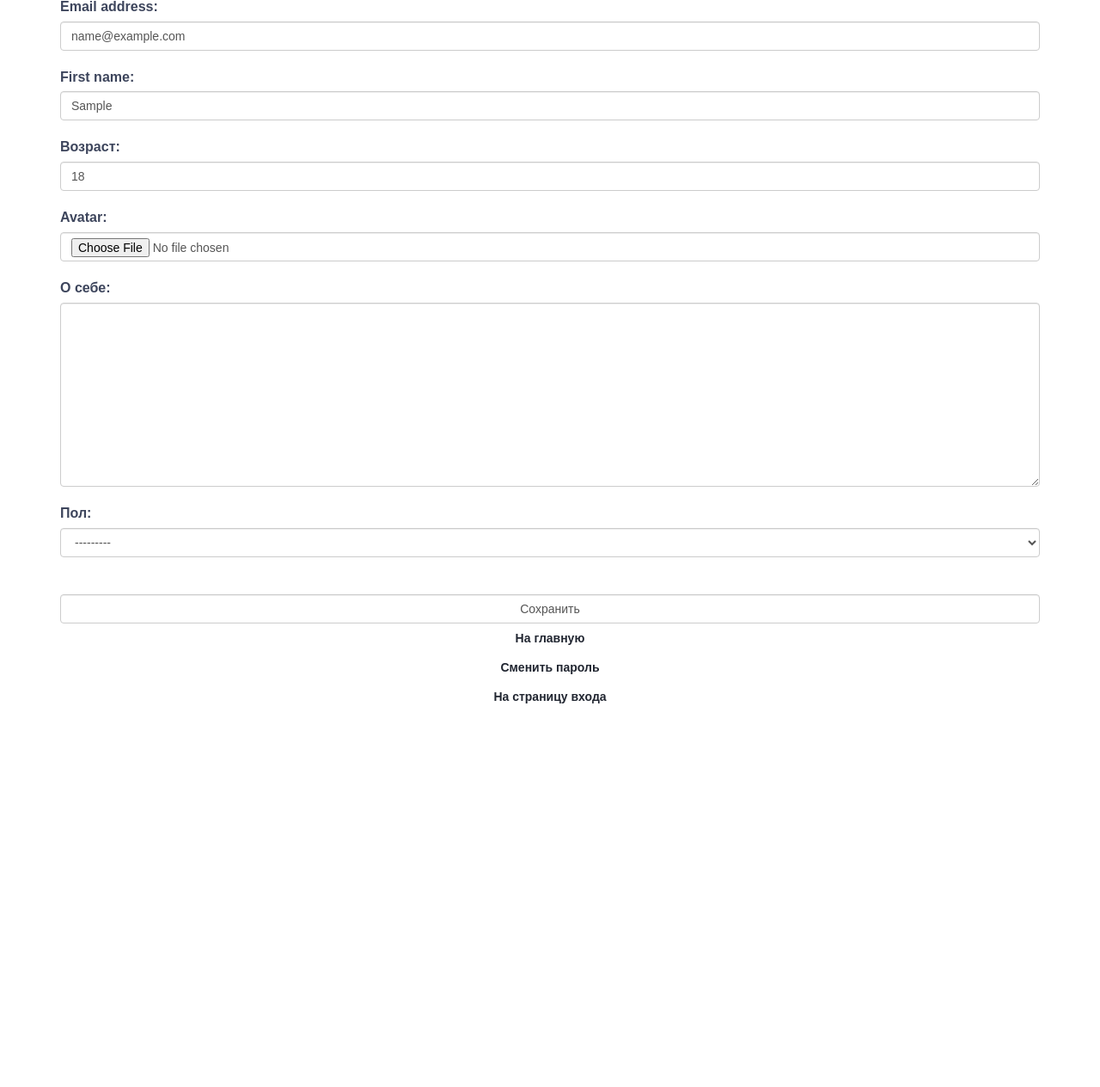
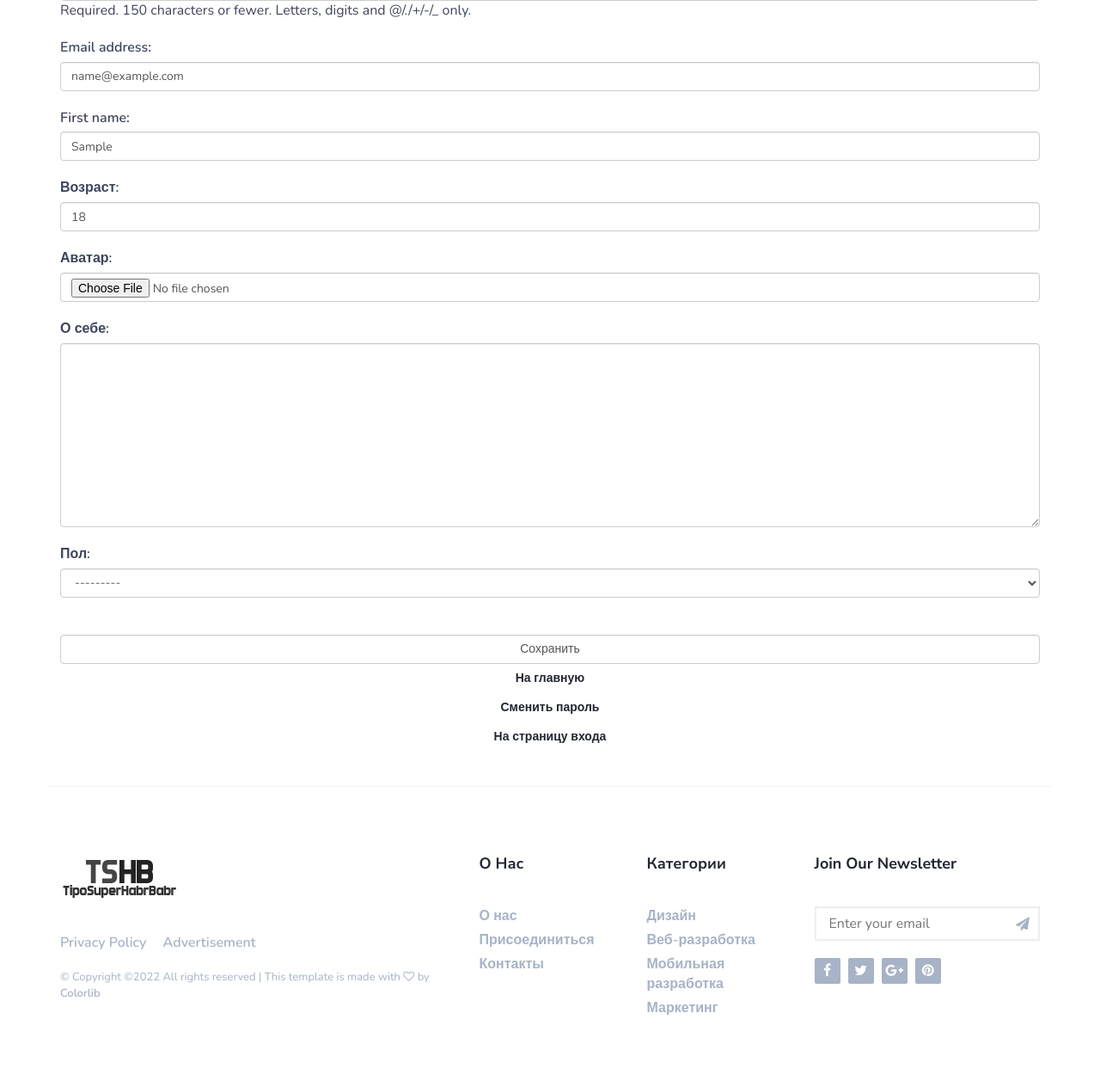
Before and after one commit to TipoSuperHabrBabr/TSHB, a Django app: page /auth/edit/ in a window 1280 px wide. Shown: the part 471-1735 px from the top of the page at 86% size. Before the commit the page ends 1289 px from the top, so only its background shows below. Run offline with Django 4.2, Linux system fonts and the light colour scheme; the visitor is signed in with stand-in values (Sample User, id 1); data comes from the database, SQL or seed files in the repository; some libraries are stand-ins or nearby versions.

Commit message:
frontend LK

```diff
--- a/backend/authapp/models.py
+++ b/backend/authapp/models.py
@@ -10,7 +10,7 @@
         (MALE, 'М'),
         (FEMALE, 'Ж'),
     )
-    avatar = models.ImageField(upload_to='users_avatars', blank=True)
+    avatar = models.ImageField(upload_to='users_avatars', blank=True, verbose_name='Аватар')
     age = models.PositiveSmallIntegerField(verbose_name='Возраст', default=18)
     is_active = models.BooleanField(verbose_name='активность', default=True)
     gender = models.CharField(max_length=1, choices=GENDER_CHOICES, blank=True, verbose_name='Пол')
--- a/backend/authapp/templates/authapp/base.html
+++ b/backend/authapp/templates/authapp/base.html
@@ -1,33 +1,132 @@
 <!DOCTYPE html>
 {% load static %}
-<html>
+<html lang="en">
 <head>
-	<meta charset="utf-8">
-	<title>
+    <meta charset="utf-8">
+    <meta http-equiv="X-UA-Compatible" content="IE=edge">
+    <meta name="viewport" content="width=device-width, initial-scale=1">
+    <!-- The above 3 meta tags *must* come first in the head; any other head content must come *after* these tags -->
+    <title>
         {% block title %}
-            {{ title|title }}
+        {{ title|title }}
         {% endblock %}
     </title>
+
     {% block css %}
-        <link rel="stylesheet" type="text/css" href="{% static 'css/bootstrap.min.css' %}">
-        <link rel="stylesheet" type="text/css" href="{% static 'css/style.css' %}">
-        <link rel="stylesheet" href="{% static 'fonts/font-awesome/css/font-awesome.css' %}">
+    <!-- Google font -->
+    <link href="https://fonts.googleapis.com/css?family=Nunito+Sans:700%7CNunito:300,600" rel="stylesheet">
+
+    <!-- Bootstrap -->
+    <link type="text/css" rel="stylesheet" href="{% static 'css/bootstrap.min.css' %}"/>
+
+    <!-- Font Awesome Icon -->
+    <link rel="stylesheet" href="{% static 'css/font-awesome.min.css' %}">
+
+    <!-- Custom stlylesheet -->
+    <link type="text/css" rel="stylesheet" href="{% static 'css/style.css' %}"/>
     {% endblock %}
     {% block js %}
-
+    <!-- HTML5 shim and Respond.js for IE8 support of HTML5 elements and media queries -->
+    <!-- WARNING: Respond.js doesn't work if you view the page via file:// -->
+    <!--[if lt IE 9]>
+    <script src="https://oss.maxcdn.com/html5shiv/3.7.3/html5shiv.min.js"></script>
+    <script src="https://oss.maxcdn.com/respond/1.4.2/respond.min.js"></script>
+    <![endif]-->
     {% endblock %}
 </head>
 <body>
-	<div class="container">
-        <div class="login">
-            <div class="h2 text-center head">
-                Вход в систему
+{% block Header %}
+
+{% include 'blogapp/includes/inc_menu.html' %}
+
+<!-- /Header -->
+{% endblock %}
+{% block content %}
+
+{% endblock %}
+{%block footer %}
+<!-- Footer -->
+<footer id="footer">
+    <!-- container -->
+    <div class="container">
+        <!-- row -->
+        <div class="row">
+            <div class="col-md-5">
+                <div class="footer-widget">
+                    <div class="footer-logo">
+                        <a href="index.html" class="logo"><img src="{% static 'img/logo.png' %}" alt=""></a>
+                    </div>
+                    <ul class="footer-nav">
+                        <li><a href="#">Privacy Policy</a></li>
+                        <li><a href="#">Advertisement</a></li>
+                    </ul>
+                    <div class="footer-copyright">
+								<span>&copy;
+                                    <!-- Link back to Colorlib can't be removed. Template is licensed under CC BY 3.0. -->
+Copyright &copy;<script>document.write(new Date().getFullYear());</script> All rights reserved | This template is made with <i
+                                            class="fa fa-heart-o" aria-hidden="true"></i> by <a
+                                            href="https://colorlib.com" target="_blank">Colorlib</a>
+                                    <!-- Link back to Colorlib can't be removed. Template is licensed under CC BY 3.0. --></span>
+                    </div>
+                </div>
             </div>
 
-            {% block content %}
+            <div class="col-md-4">
+                <div class="row">
+                    <div class="col-md-6">
+                        <div class="footer-widget">
+                            <h3 class="footer-title">О нас</h3>
+                            <ul class="footer-links">
+                                <li><a href="about.html">О нас</a></li>
+                                <li><a href="#">Присоединиться</a></li>
+                                <li><a href="contact.html">Контакты</a></li>
+                            </ul>
+                        </div>
+                    </div>
+                    <div class="col-md-6">
+                        <div class="footer-widget">
+                            <h3 class="footer-title">Категории</h3>
+                            <ul class="footer-links">
+                                <li><a href="category.html">Дизайн</a></li>
+                                <li><a href="category.html">Веб-разработка</a></li>
+                                <li><a href="category.html">Мобильная разработка</a></li>
+                                <li><a href="category.html">Маркетинг</a></li>
+                            </ul>
+                        </div>
+                    </div>
+                </div>
+            </div>
 
-            {% endblock %}
+            <div class="col-md-3">
+                <div class="footer-widget">
+                    <h3 class="footer-title">Join our Newsletter</h3>
+                    <div class="footer-newsletter">
+                        <form>
+                            <input class="input" type="email" name="newsletter" placeholder="Enter your email">
+                            <button class="newsletter-btn"><i class="fa fa-paper-plane"></i></button>
+                        </form>
+                    </div>
+                    <ul class="footer-social">
+                        <li><a href="#"><i class="fa fa-facebook"></i></a></li>
+                        <li><a href="#"><i class="fa fa-twitter"></i></a></li>
+                        <li><a href="#"><i class="fa fa-google-plus"></i></a></li>
+                        <li><a href="#"><i class="fa fa-pinterest"></i></a></li>
+                    </ul>
+                </div>
+            </div>
+
         </div>
-	</div>
+        <!-- /row -->
+    </div>
+    <!-- /container -->
+</footer>
+<!-- /Footer -->
+{% endblock %}
+{% block plugins %}
+<!-- jQuery Plugins -->
+<script src="{% static 'js/jquery.min.js' %}"></script>
+<script src="{% static 'js/bootstrap.min.js' %}"></script>
+<script src="{% static 'js/main.js' %}"></script>
+{% endblock %}
 </body>
 </html>
--- a/backend/authapp/templates/authapp/edit.html
+++ b/backend/authapp/templates/authapp/edit.html
@@ -3,13 +3,17 @@
 
 
 {% block content %}
-    <div class="my">
-    <img src="/media/{{ user.avatar }}">
-    </div>
+<div class="section">
+    <!-- container -->
+    <div class="container">
+        <div class="row">
+            <div class="box">
+            <img src="/media/{{ user.avatar|default:'users_avatars/default.jpg' }}">
+            </div>
+        </div>
     <form class="form-horizontal" action="{% url 'auth:edit' %}" method="post" enctype="multipart/form-data">
         {% csrf_token %}
         {{ edit_form.as_p }}
-        {{ profile_form.as_p }}
         <br>
         <input class="form-control" type="submit" value="Сохранить">
     </form>
@@ -28,4 +32,6 @@
            На страницу входа
         </a>
     </button>
+    </div>
+</div>
 {% endblock %}
--- a/backend/authapp/templates/authapp/register.html
+++ b/backend/authapp/templates/authapp/register.html
@@ -3,6 +3,9 @@
 
 
 {% block content %}
+<div class="section">
+    <!-- container -->
+    <div class="container">
     <form class="form-horizontal" action="{% url 'auth:register' %}" method="post" enctype="multipart/form-data">
         {% csrf_token %}
         {{ form.as_p }}
@@ -14,4 +17,6 @@
            Вход
         </a>
     </button>
+    </div>
+</div>
 {% endblock %}
--- a/backend/authapp/urls.py
+++ b/backend/authapp/urls.py
@@ -1,6 +1,6 @@
 from django.urls import path
 from authapp import views as authapp
-from django.contrib.auth import views as djviews
+
 app_name = 'authapp'
 
 urlpatterns = [
@@ -10,4 +10,5 @@
     path('edit/', authapp.edit, name='edit'),
     path('password_change/', authapp.password_change, name='password_change'),
     path('password_change/done/',authapp.password_change_done, name="change_password_done"),
+    path('read/<int:pk>/', authapp.UserDetailView.as_view(), name='user_read'),
 ]
--- a/backend/authapp/views.py
+++ b/backend/authapp/views.py
@@ -1,10 +1,11 @@
 from django.contrib import auth
 from django.http import HttpResponseRedirect
-from django.shortcuts import render, resolve_url
+from django.shortcuts import render, resolve_url, get_object_or_404
 from django.template.response import TemplateResponse
 from django.urls import reverse
 from django.contrib.auth.forms import PasswordChangeForm
 from django.contrib.auth import update_session_auth_hash
+from django.views.generic import DetailView
 
 from authapp.forms import BlogUserLoginForm, BlogUserRegisterForm, BlogUserEditForm
 from authapp.models import BlogUser
@@ -105,14 +106,15 @@
 
 
 def edit(request):
+    user = BlogUser.objects.get(pk=request.user.pk)
     if request.method == 'POST':
         edit_form = BlogUserEditForm(request.POST, request.FILES, instance=request.user)
         if edit_form.is_valid():
             edit_form.save()
-            return HttpResponseRedirect(reverse('auth:edit'))
+            return HttpResponseRedirect(reverse('auth:user_read', args=[user.pk]))
     else:
         edit_form = BlogUserEditForm(instance=request.user)
-        user = BlogUser.objects.get(pk=request.user.pk)
+
 
     content = {
         'title': 'Редактирование',
@@ -121,3 +123,12 @@
 
     }
     return render(request, 'authapp/edit.html', content)
+
+class UserDetailView(DetailView):
+    model = BlogUser
+    template_name = 'authapp/user_read.html'
+
+    def get_context_data(self, **kwargs):
+        ctx = super(UserDetailView, self).get_context_data(**kwargs)
+        ctx['ctx'] = ctx
+        return ctx
--- a/backend/backend/settings.py
+++ b/backend/backend/settings.py
@@ -134,3 +134,4 @@
 # https://docs.djangoproject.com/en/4.1/ref/settings/#default-auto-field
 
 DEFAULT_AUTO_FIELD = 'django.db.models.BigAutoField'
+LOGIN_REDIRECT_URL = 'home'
--- a/backend/blogapp/templates/blogapp/includes/inc_menu.html
+++ b/backend/blogapp/templates/blogapp/includes/inc_menu.html
@@ -40,7 +40,7 @@
                 <ul class="nav-aside-menu">
                     <li><a href="{% url 'index' %}">Главная</a></li>
                     {% if user.is_authenticated %}
-                    <li><a href="{% url 'auth:edit' %}">Личный кабинет</a></li>
+                    <li><a href="{% url 'auth:user_read' user.id %}">Личный кабинет</a></li>
                     <li><a href="{% url 'auth:logout' %}">Выйти</a></li>
                     {% else %}
                     <li><a href="{% url 'auth:login' %}">Войти</a></li>
--- a/backend/static/css/style.css
+++ b/backend/static/css/style.css
@@ -318,9 +318,26 @@
  .nav-menu li.cat-4 a:hover, .nav-menu li.cat-4 a:focus {
      color: #8d00ff;
 }
+
+/*----------------------------*\
+	from Panova
+\*----------------------------*/
+
+.box {
+   width: 500px;
+   height: 300px;
+   margin: 0;
+}
+
+.box img {
+    width: 100%;
+    height: 100%;
+    object-fit: cover;
+}
 /*----------------------------*\
 	search
 \*----------------------------*/
+
  .nav-btns {
      float:right;
 }
```
Also changed, not shown: backend/authapp/templates/authapp/change_password.html (+13 -8 lines), backend/authapp/templates/authapp/change_password_done.html (+12 -7 lines), backend/authapp/templates/authapp/login.html (+6 -2 lines), backend/authapp/templates/authapp/user_read.html (added, +35 -0 lines), backend/media/users_avatars/default.jpg (added), backend/media/users_avatars/image_2022-04-13_15-46-16.png (deleted), backend/media/users_avatars/photo_2022-08-25_19-57-53.jpg (deleted).
